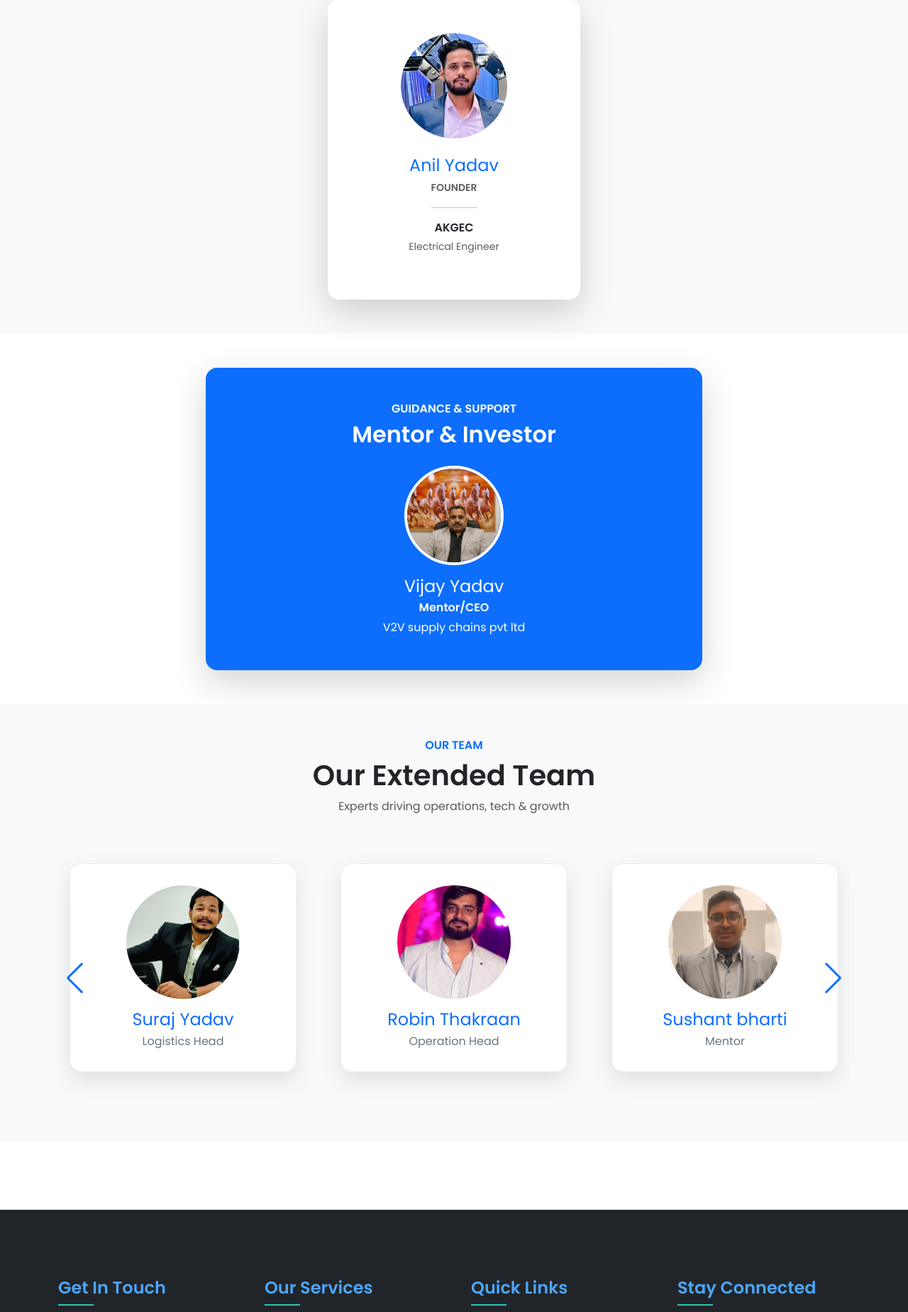
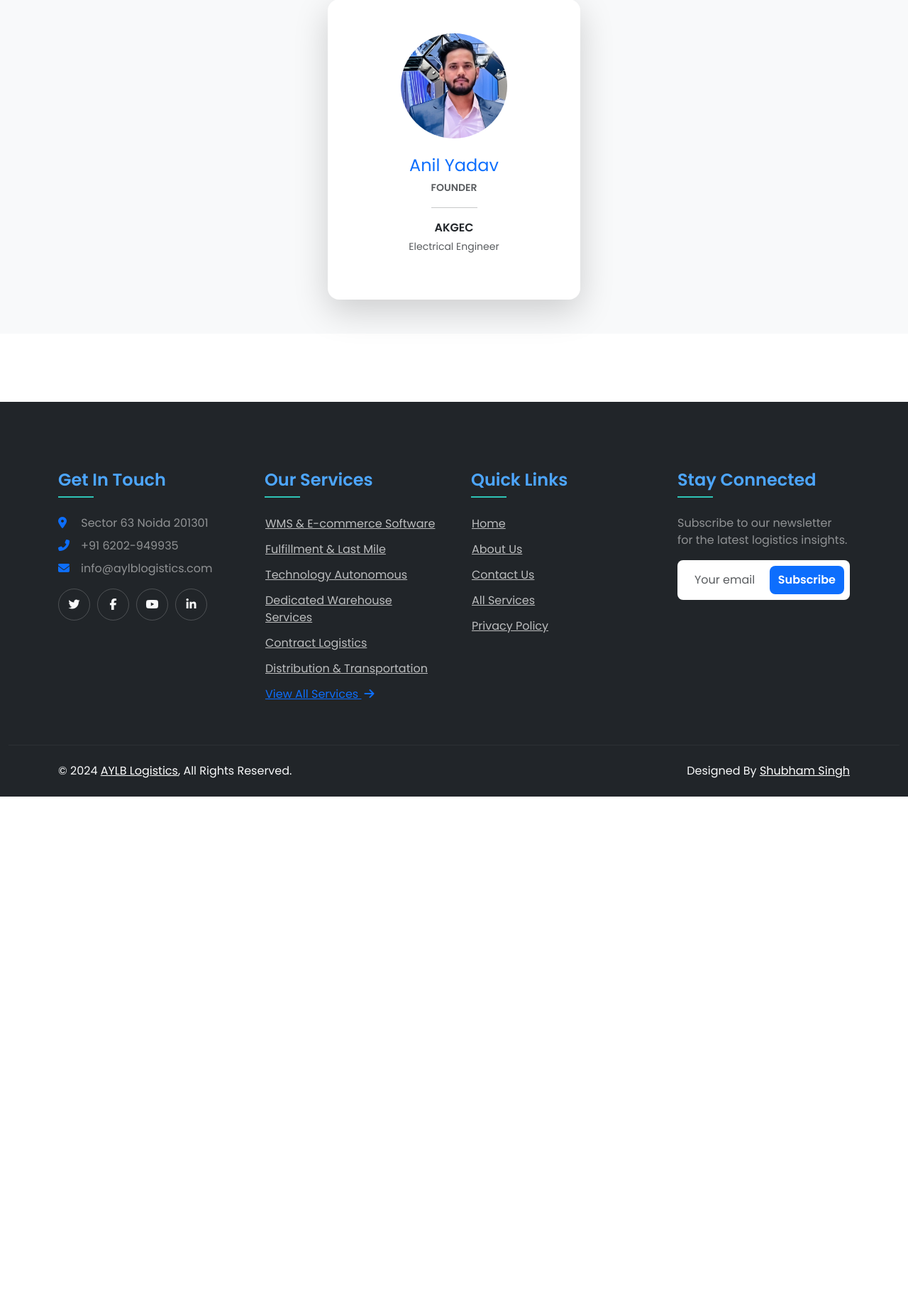
Before and after one commit to shubhsinghsk/AYLB, a Flask app: page /about in a window 1280 px wide. Shown: the part 2084-3932 px from the top of the page at 71% size. After the commit the page ends 3206 px from the top, so only its background shows below. Run offline with Flask 3, Linux system fonts and the light colour scheme.

Commit message:
updating

```diff
--- a/AYLB_LOGIS/templates/about.html
+++ b/AYLB_LOGIS/templates/about.html
@@ -110,7 +110,7 @@
 </div>
 <!-- Founders Section End -->
 <!-- Mentor Section Start -->
-<div class="container-xxl py-5">
+<!-- <div class="container-xxl py-5">
     <div class="container">
         <div class="mentor-wrapper mx-auto text-center bg-primary text-white p-5 rounded-4 shadow-lg">
             <h6 class="text-uppercase fw-bold mb-2">Guidance & Support</h6>
@@ -124,13 +124,13 @@
             <p class="mb-0">V2V supply chains pvt ltd</p>
         </div>
     </div>
-</div>
+</div> -->
 <!-- Mentor Section End -->
 <!-- Extended Team Section Start -->
 
 
 <!--<!-- Extended Team Section Start -->
-<div class="container-xxl py-5 bg-light">
+<!-- <div class="container-xxl py-5 bg-light">
     <div class="container">
 
         <div class="text-center mb-5">
@@ -176,13 +176,13 @@
 
             </div>
 
-            <!-- Arrows -->
-            <div class="swiper-button-next"></div>
+            Arrows -->
+            <!-- <div class="swiper-button-next"></div>
             <div class="swiper-button-prev"></div>
         </div>
 
     </div>
-</div>
+</div> -->
 <!-- Extended Team Section End -->
 
 
--- a/AYLB_LOGIS/templates/index.html
+++ b/AYLB_LOGIS/templates/index.html
@@ -178,11 +178,11 @@
                 </div>
             </div>
 
-            <div class="col-6 col-sm-4 col-md-3 col-lg-2 wow fadeInUp" data-wow-delay="0.4s">
+            <!-- <div class="col-6 col-sm-4 col-md-3 col-lg-2 wow fadeInUp" data-wow-delay="0.4s">
                 <div class="logo-item rounded-3 p-4 bg-white d-flex align-items-center justify-content-center h-100 shadow-sm logo-hover">
                     <img class="img-fluid logo-img" src="/static/images/client1.png" alt="Client Logo 2" onerror="this.onerror=null;this.src='https://placehold.co/150x70/ffffff/525252?text=Client+2';" />
                 </div>
-            </div>
+            </div> -->
 
             <div class="col-6 col-sm-4 col-md-3 col-lg-2 wow fadeInUp" data-wow-delay="0.5s">
                 <div class="logo-item rounded-3 p-4 bg-white d-flex align-items-center justify-content-center h-100 shadow-sm logo-hover">
```
